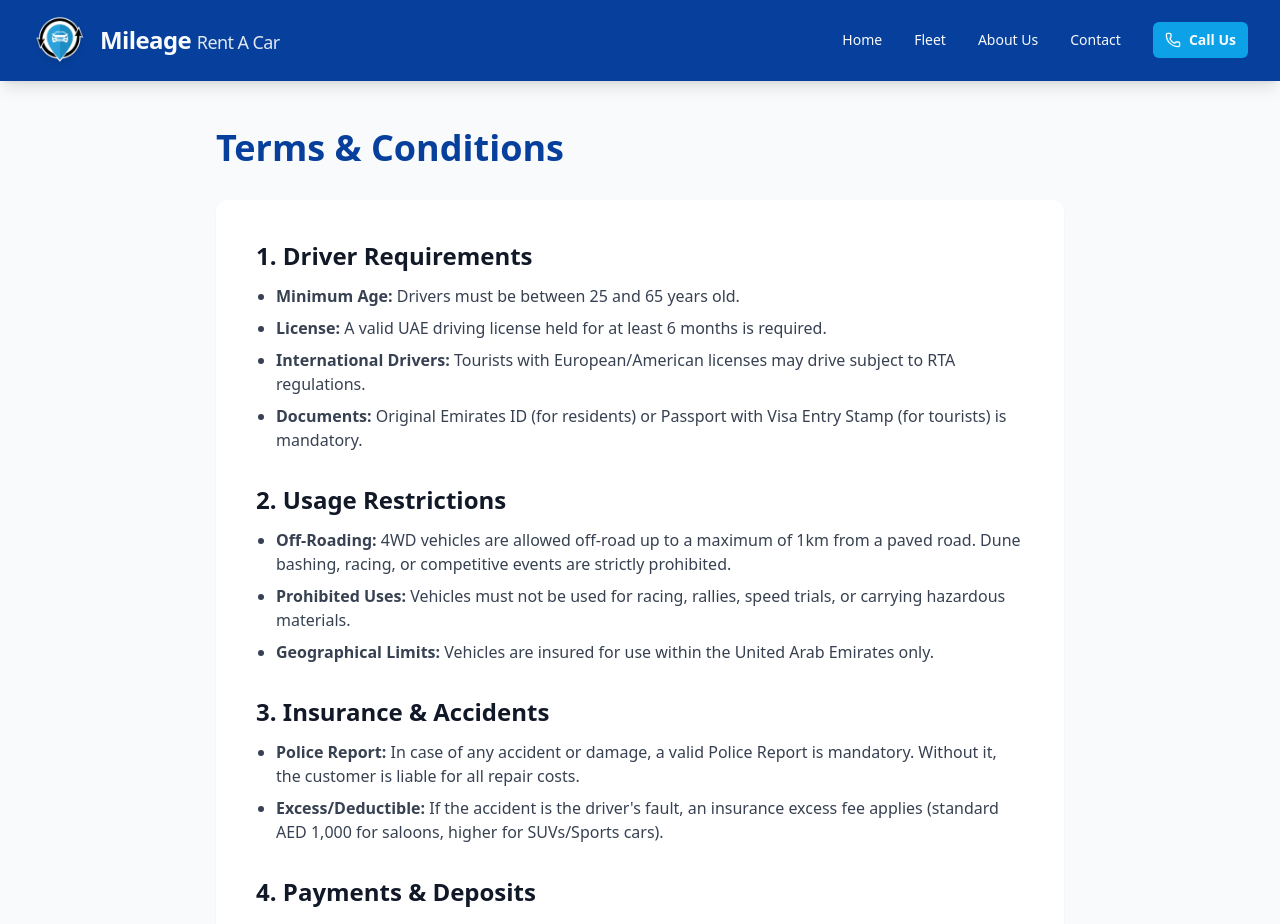
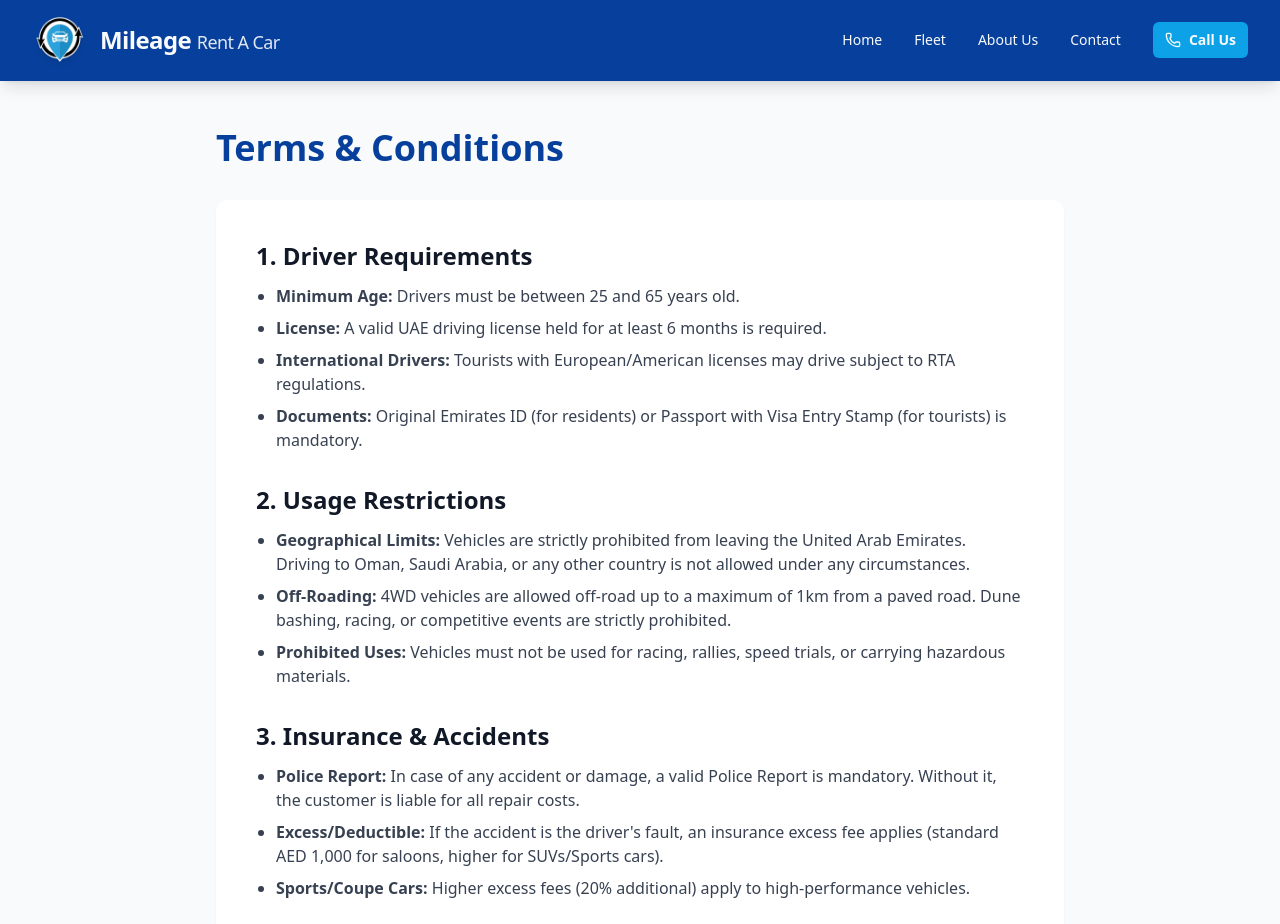
Before and after one commit to anjum613/mileage, a Next.js app: page /terms in a window 1280 px wide. Shown: the top 924 px of the page. Built offline with nearby package versions, Linux system fonts and the light colour scheme.

Commit message:
Feat: added one more point under T&C

```diff
--- a/src/app/terms/page.tsx
+++ b/src/app/terms/page.tsx
@@ -12,6 +12,7 @@ export default function TermsPage() {
         <h1 className="text-3xl md:text-4xl font-bold text-primary mb-8">Terms & Conditions</h1>
 
         <div className="bg-white p-6 md:p-10 rounded-xl shadow-sm space-y-8 text-gray-700">
+
           <section>
             <h2 className="text-xl md:text-2xl font-semibold text-gray-900 mb-3">1. Driver Requirements</h2>
             <ul className="list-disc pl-5 space-y-2">
@@ -25,9 +26,10 @@ export default function TermsPage() {
           <section>
             <h2 className="text-xl md:text-2xl font-semibold text-gray-900 mb-3">2. Usage Restrictions</h2>
             <ul className="list-disc pl-5 space-y-2">
+              {/* UPDATED POINT BELOW */}
+              <li><strong>Geographical Limits:</strong> Vehicles are strictly prohibited from leaving the United Arab Emirates. Driving to Oman, Saudi Arabia, or any other country is not allowed under any circumstances.</li>
               <li><strong>Off-Roading:</strong> 4WD vehicles are allowed off-road up to a maximum of 1km from a paved road. Dune bashing, racing, or competitive events are strictly prohibited.</li>
               <li><strong>Prohibited Uses:</strong> Vehicles must not be used for racing, rallies, speed trials, or carrying hazardous materials.</li>
-              <li><strong>Geographical Limits:</strong> Vehicles are insured for use within the United Arab Emirates only.</li>
             </ul>
           </section>
 
@@ -36,6 +38,7 @@ export default function TermsPage() {
             <ul className="list-disc pl-5 space-y-2">
               <li><strong>Police Report:</strong> In case of any accident or damage, a valid Police Report is mandatory. Without it, the customer is liable for all repair costs.</li>
               <li><strong>Excess/Deductible:</strong> If the accident is the driver&apos;s fault, an insurance excess fee applies (standard AED 1,000 for saloons, higher for SUVs/Sports cars).</li>
+              <li><strong>Sports/Coupe Cars:</strong> Higher excess fees (20% additional) apply to high-performance vehicles.</li>
             </ul>
           </section>
 
@@ -43,8 +46,10 @@ export default function TermsPage() {
             <h2 className="text-xl md:text-2xl font-semibold text-gray-900 mb-3">4. Payments & Deposits</h2>
             <p>A security deposit is required via Credit Card. Rental fees must be paid in advance. Traffic fines and Salik (toll) charges are the responsibility of the renter.</p>
           </section>
+
         </div>
       </div>
+
       <Footer />
     </main>
   );
--- a/src/components/CarCard.tsx
+++ b/src/components/CarCard.tsx
@@ -1,6 +1,5 @@
 'use client';
 
-// CHANGED: Added 'type SVGProps' to the import
 import { useState, type SVGProps } from 'react';
 import Image from 'next/image';
 import { Car } from '@/data/cars';
@@ -85,7 +84,6 @@ export default function CarCard({ car }: { car: Car }) {
               </button>
             </div>
 
-            {/* SCROLLABLE CONTENT AREA */}
             <div className="p-6 overflow-y-auto">
               <div className="bg-yellow-50 border-l-4 border-yellow-400 p-3 text-sm text-yellow-800 mb-4">
                 <strong>Notice:</strong> We currently rent to <strong>UAE Residents only</strong>.
@@ -96,13 +94,14 @@ export default function CarCard({ car }: { car: Car }) {
                 <p>1. <strong>Age:</strong> Driver must be 25+ years old.</p>
                 <p>2. <strong>License:</strong> Valid UAE license held for at least 6 months.</p>
                 <p>3. <strong>Insurance:</strong> Valid Police Report is mandatory for ANY damage.</p>
-                <p>4. <strong>Off-Road:</strong> Strictly prohibited (except 4WD up to 1km off-road). No dune bashing.</p>
+                <p>4. <strong>Off-Road:</strong> Strictly prohibited (except 4WD up to 1km off-road).</p>
                 <p>5. <strong>Fines:</strong> Customer pays all traffic fines and Salik.</p>
                 <p>6. <strong>Usage:</strong> No racing, rallying, or carrying hazardous materials.</p>
+                {/* ADDED NEW POINT HERE */}
+                <p>7. <strong>No Borders:</strong> Vehicles are <u>strictly prohibited</u> from leaving the UAE.</p>
                 <p className="mt-2 text-xs text-gray-400">Scroll to read full policy...</p>
               </div>
 
-              {/* CUSTOM CHECKBOX AGREEMENT */}
               <div
                 className="flex items-start gap-3 p-3 bg-blue-50 rounded-lg cursor-pointer hover:bg-blue-100 transition-colors"
                 onClick={() => setAgreed(!agreed)}
@@ -116,12 +115,11 @@ export default function CarCard({ car }: { car: Car }) {
               </div>
             </div>
 
-            {/* FOOTER ACTIONS */}
             <div className="p-6 pt-2 flex flex-col gap-3 shrink-0">
               <Button
                 asChild
                 size="lg"
-                disabled={!agreed} // DISABLES BUTTON UNTIL CHECKED
+                disabled={!agreed}
                 className={`w-full font-bold text-white shadow-md transition-all ${agreed ? 'bg-primary hover:bg-primary/90' : 'bg-gray-300 cursor-not-allowed text-gray-500'}`}
               >
                 {agreed ? (
@@ -149,7 +147,6 @@ export default function CarCard({ car }: { car: Car }) {
   );
 }
 
-// CHANGED: Replaced 'any' with 'SVGProps<SVGSVGElement>'
 function CheckIcon(props: SVGProps<SVGSVGElement>) {
   return (
     <svg {...props} fill="none" viewBox="0 0 24 24" stroke="currentColor" strokeWidth={3}>
```
